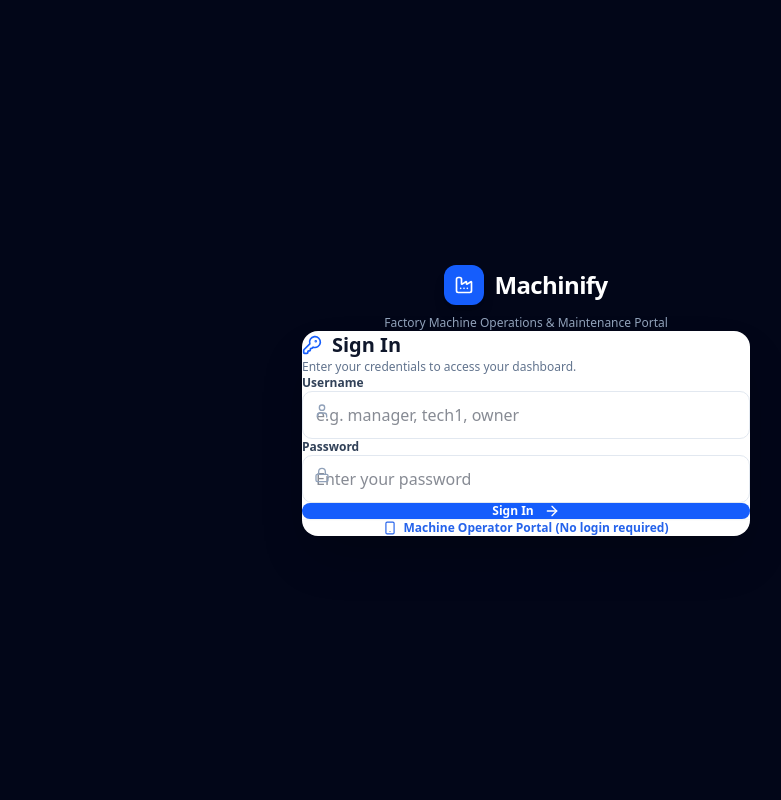
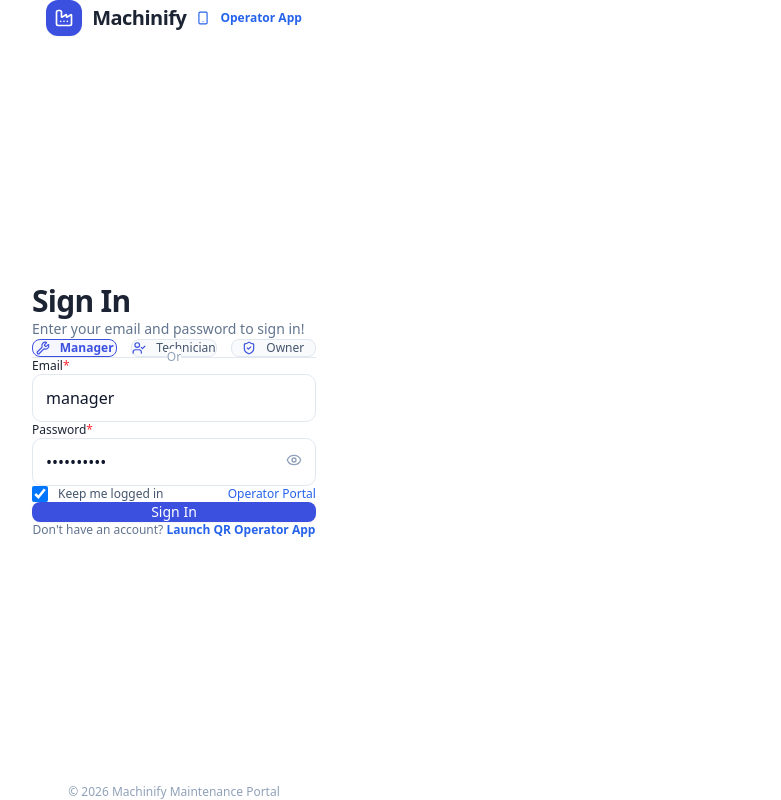
Before and after one commit to ervaibhavsinghal/factory-machine, a Next.js app: page /login in a window 1280 px wide. Shown: the whole page, without its empty margins (114-895 px from the left). Built offline with nearby package versions, Linux system fonts and the light colour scheme.

Commit message:
Match TailAdmin sign in page design exactly

```diff
--- a/src/app/login/page.tsx
+++ b/src/app/login/page.tsx
@@ -4,17 +4,20 @@ import { useState } from "react";
 import Link from "next/link";
 import {
   Factory,
-  Lock,
-  User,
-  ArrowRight,
+  Eye,
+  EyeOff,
+  AlertCircle,
+  Wrench,
+  UserCheck,
+  ShieldCheck,
   Smartphone,
-  AlertCircle,
-  KeyRound,
 } from "lucide-react";
 
 export default function LoginPage() {
-  const [username, setUsername] = useState("");
-  const [password, setPassword] = useState("");
+  const [username, setUsername] = useState("manager");
+  const [password, setPassword] = useState("manager123");
+  const [showPassword, setShowPassword] = useState(false);
+  const [keepLoggedIn, setKeepLoggedIn] = useState(true);
   const [error, setError] = useState("");
   const [busy, setBusy] = useState(false);
 
@@ -54,93 +57,213 @@ export default function LoginPage() {
     }
   }
 
+  function setDemoCredentials(u: string, p: string) {
+    setUsername(u);
+    setPassword(p);
+    setError("");
+  }
+
   return (
-    <div className="min-h-screen bg-slate-950 flex flex-col items-center justify-center p-4 font-sans antialiased">
-      <div className="w-full max-w-md space-y-6">
-        {/* Logo */}
-        <div className="flex flex-col items-center text-center space-y-2">
-          <Link href="/" className="inline-flex items-center gap-2.5 group">
-            <div className="w-10 h-10 rounded-xl bg-blue-600 grid place-items-center text-white shadow-lg group-hover:bg-blue-500 transition-colors">
+    <div className="min-h-screen w-full bg-white text-slate-800 antialiased font-sans grid grid-cols-1 lg:grid-cols-2">
+
+      {/* LEFT COLUMN: Clean TailAdmin Sign In Form */}
+      <div className="flex flex-col justify-between px-6 py-8 sm:px-12 lg:px-16 xl:px-24 max-w-xl mx-auto w-full">
+        {/* Top Logo for Mobile & Header */}
+        <div className="flex items-center justify-between pb-4">
+          <Link href="/" className="flex items-center gap-2.5 group">
+            <div className="w-9 h-9 rounded-xl bg-[#3C50E0] text-white grid place-items-center shadow-xs">
               <Factory className="w-5 h-5" />
             </div>
-            <span className="text-2xl font-black text-white tracking-tight">Machinify</span>
+            <span className="font-bold text-xl text-[#1C2434] tracking-tight">Machinify</span>
           </Link>
-          <p className="text-xs text-slate-400 font-medium">Factory Machine Operations & Maintenance Portal</p>
+
+          <Link
+            href="/operator"
+            className="lg:hidden text-xs font-semibold text-[#3C50E0] hover:underline flex items-center gap-1"
+          >
+            <Smartphone className="w-3.5 h-3.5" />
+            <span>Operator App</span>
+          </Link>
         </div>
 
-        {/* Card */}
-        <div className="rounded-2xl bg-white p-6 sm:p-8 shadow-2xl space-y-6">
-          <div className="space-y-1">
-            <div className="flex items-center gap-2">
-              <KeyRound className="w-5 h-5 text-blue-600" />
-              <h1 className="text-xl font-black text-slate-900">Sign In</h1>
-            </div>
-            <p className="text-xs text-slate-500 font-medium">
-              Enter your credentials to access your dashboard.
+        {/* Form Main Area */}
+        <div className="my-auto py-4">
+          <div className="mb-6">
+            <h1 className="text-3xl font-bold text-[#1C2434] tracking-tight">
+              Sign In
+            </h1>
+            <p className="text-sm text-slate-500 mt-2 font-medium">
+              Enter your email and password to sign in!
             </p>
           </div>
 
+          {/* Quick Demo Social Buttons (TailAdmin Google & X style) */}
+          <div className="grid grid-cols-3 gap-3 mb-6">
+            <button
+              type="button"
+              onClick={() => setDemoCredentials("manager", "manager123")}
+              className={`py-2.5 px-3 rounded-lg border text-xs font-medium flex items-center justify-center gap-2 transition-all ${
+                username === "manager"
+                  ? "border-[#3C50E0] bg-[#3C50E0]/5 text-[#3C50E0] font-semibold"
+                  : "border-slate-200 bg-[#F8FAFC] text-slate-600 hover:bg-slate-100"
+              }`}
+            >
+              <Wrench className="w-3.5 h-3.5 text-[#3C50E0]" />
+              <span>Manager</span>
+            </button>
+
+            <button
+              type="button"
+              onClick={() => setDemoCredentials("tech1", "tech123")}
+              className={`py-2.5 px-3 rounded-lg border text-xs font-medium flex items-center justify-center gap-2 transition-all ${
+                username === "tech1"
+                  ? "border-[#3C50E0] bg-[#3C50E0]/5 text-[#3C50E0] font-semibold"
+                  : "border-slate-200 bg-[#F8FAFC] text-slate-600 hover:bg-slate-100"
+              }`}
+            >
+              <UserCheck className="w-3.5 h-3.5 text-[#3C50E0]" />
+              <span>Technician</span>
+            </button>
+
+            <button
+              type="button"
+              onClick={() => setDemoCredentials("owner", "owner123")}
+              className={`py-2.5 px-3 rounded-lg border text-xs font-medium flex items-center justify-center gap-2 transition-all ${
+                username === "owner"
+                  ? "border-[#3C50E0] bg-[#3C50E0]/5 text-[#3C50E0] font-semibold"
+                  : "border-slate-200 bg-[#F8FAFC] text-slate-600 hover:bg-slate-100"
+              }`}
+            >
+              <ShieldCheck className="w-3.5 h-3.5 text-[#3C50E0]" />
+              <span>Owner</span>
+            </button>
+          </div>
+
+          {/* Or Divider */}
+          <div className="relative flex items-center justify-center mb-6">
+            <div className="w-full border-t border-slate-200" />
+            <span className="bg-white px-3 text-xs text-slate-400 font-medium absolute">Or</span>
+          </div>
+
           {error && (
-            <div className="rounded-xl bg-red-50 border border-red-200 text-red-700 p-3 text-xs font-semibold flex items-center gap-2">
-              <AlertCircle className="w-4 h-4 shrink-0" />
+            <div className="mb-5 rounded-lg bg-red-50 border border-red-200 text-red-700 p-3 text-xs font-medium flex items-center gap-2">
+              <AlertCircle className="w-4 h-4 shrink-0 text-red-600" />
               <span>{error}</span>
             </div>
           )}
 
           <form onSubmit={submit} className="space-y-4">
+            {/* Username / Email Input */}
             <div>
-              <label className="block text-xs font-bold text-slate-700 mb-1">Username</label>
-              <div className="relative">
-                <User className="w-4 h-4 text-slate-400 absolute left-3 top-3" />
+              <label className="block text-xs font-medium text-[#1C2434] mb-1.5">
+                Email<span className="text-red-500">*</span>
+              </label>
               <input
                 type="text"
                 value={username}
                 onChange={(e) => setUsername(e.target.value)}
-                  placeholder="e.g. manager, tech1, owner"
+                placeholder="info@gmail.com"
                 autoComplete="username"
                 required
-                  className="w-full rounded-xl border border-slate-300 pl-9 pr-3.5 py-2.5 text-xs text-slate-900 font-medium focus:outline-none focus:ring-2 focus:ring-blue-500"
+                className="w-full rounded-lg border border-slate-200 bg-white px-4 py-3 text-sm text-[#1C2434] font-medium placeholder:text-slate-400 focus:outline-none focus:border-[#3C50E0] focus:ring-1 focus:ring-[#3C50E0] transition-all"
               />
             </div>
-            </div>
 
+            {/* Password Input */}
             <div>
-              <label className="block text-xs font-bold text-slate-700 mb-1">Password</label>
+              <label className="block text-xs font-medium text-[#1C2434] mb-1.5">
+                Password<span className="text-red-500">*</span>
+              </label>
               <div className="relative">
-                <Lock className="w-4 h-4 text-slate-400 absolute left-3 top-3" />
                 <input
-                  type="password"
+                  type={showPassword ? "text" : "password"}
                   value={password}
                   onChange={(e) => setPassword(e.target.value)}
                   placeholder="Enter your password"
                   autoComplete="current-password"
                   required
-                  className="w-full rounded-xl border border-slate-300 pl-9 pr-3.5 py-2.5 text-xs text-slate-900 font-medium focus:outline-none focus:ring-2 focus:ring-blue-500"
+                  className="w-full rounded-lg border border-slate-200 bg-white px-4 py-3 text-sm text-[#1C2434] font-medium placeholder:text-slate-400 focus:outline-none focus:border-[#3C50E0] focus:ring-1 focus:ring-[#3C50E0] transition-all pr-11"
                 />
+                <button
+                  type="button"
+                  onClick={() => setShowPassword(!showPassword)}
+                  className="absolute right-3.5 top-3.5 text-slate-400 hover:text-slate-600 p-0.5"
+                >
+                  {showPassword ? <EyeOff className="w-4 h-4" /> : <Eye className="w-4 h-4" />}
+                </button>
               </div>
             </div>
 
+            {/* Checkbox and Forgot Password */}
+            <div className="flex items-center justify-between text-xs pt-1">
+              <label className="flex items-center gap-2 cursor-pointer text-slate-600 font-medium select-none">
+                <input
+                  type="checkbox"
+                  checked={keepLoggedIn}
+                  onChange={(e) => setKeepLoggedIn(e.target.checked)}
+                  className="w-4 h-4 rounded border-slate-300 text-[#3C50E0] focus:ring-[#3C50E0]"
+                />
+                <span>Keep me logged in</span>
+              </label>
+
+              <Link href="/operator" className="text-[#3C50E0] font-medium hover:underline">
+                Operator Portal
+              </Link>
+            </div>
+
+            {/* Primary Sign In Button */}
             <button
               type="submit"
               disabled={busy}
-              className="w-full rounded-xl bg-blue-600 py-3.5 text-xs font-extrabold text-white hover:bg-blue-700 active:scale-[0.98] transition-all disabled:opacity-60 flex items-center justify-center gap-2 shadow-xs"
+              className="w-full rounded-lg bg-[#3C50E0] hover:bg-[#3143C2] py-3 text-sm font-medium text-white transition-colors disabled:opacity-60 flex items-center justify-center gap-2 mt-2 shadow-xs"
             >
-              <span>{busy ? "Authenticating…" : "Sign In"}</span>
-              <ArrowRight className="w-4 h-4" />
+              <span>{busy ? "Signing In…" : "Sign In"}</span>
             </button>
           </form>
 
-          <div className="pt-4 border-t border-slate-100 flex flex-col gap-2 text-center">
-            <Link
-              href="/operator"
-              className="inline-flex items-center justify-center gap-1.5 text-xs font-bold text-blue-600 hover:underline"
-            >
-              <Smartphone className="w-3.5 h-3.5" />
-              <span>Machine Operator Portal (No login required)</span>
+          <p className="text-xs text-slate-500 text-center mt-6">
+            Don&apos;t have an account?{" "}
+            <Link href="/operator" className="text-[#3C50E0] font-semibold hover:underline">
+              Launch QR Operator App
             </Link>
+          </p>
+        </div>
+
+        {/* Footer info */}
+        <div className="text-xs text-slate-400 py-2">
+          &copy; {new Date().getFullYear()} Machinify Maintenance Portal
         </div>
       </div>
+
+      {/* RIGHT COLUMN: TailAdmin Dark Navy Grid Banner */}
+      <div className="hidden lg:flex flex-col items-center justify-center bg-[#0C1427] text-white p-12 relative overflow-hidden">
+        {/* Grid Pattern Background */}
+        <div
+          className="absolute inset-0 opacity-20 pointer-events-none"
+          style={{
+            backgroundImage: `linear-gradient(to right, #1E293B 1px, transparent 1px), linear-gradient(to bottom, #1E293B 1px, transparent 1px)`,
+            backgroundSize: "48px 48px",
+          }}
+        />
+
+        {/* Subtle glow */}
+        <div className="absolute top-1/2 left-1/2 -translate-x-1/2 -translate-y-1/2 w-96 h-96 rounded-full bg-[#3C50E0]/20 blur-3xl pointer-events-none" />
+
+        <div className="relative z-10 flex flex-col items-center text-center max-w-sm space-y-4">
+          <div className="w-16 h-16 rounded-2xl bg-[#3C50E0] grid place-items-center text-white shadow-2xl mb-1">
+            <Factory className="w-8 h-8" />
           </div>
+
+          <h2 className="text-3xl font-extrabold text-white tracking-tight">
+            Machinify
+          </h2>
+
+          <p className="text-sm text-[#94A3B8] font-normal leading-relaxed">
+            Free and Open-Source Tailwind CSS Admin Dashboard Template
+          </p>
+        </div>
+      </div>
+
     </div>
   );
 }
```
Lines whose indentation alone changed are shown as unchanged.
